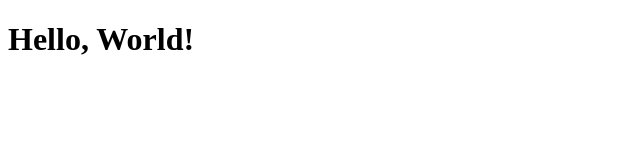
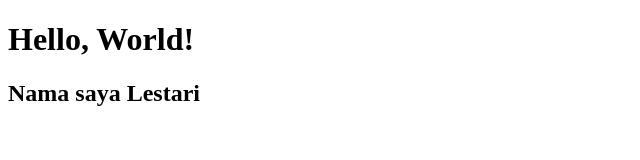
Before and after one commit to rhyuayyy/my-git-project-, a plain HTML site: page index.html in a window 1280 px wide. Shown: the whole page, without its empty margins (0-640 px from the left). Drawn offline with Linux system fonts and the light colour scheme.

Commit message:
first commit

```diff
--- a/index.html
+++ b/index.html
@@ -7,6 +7,7 @@
 
 <body>
     <h1>Hello, World!</h1>
+    <h2> Nama saya Lestari</h2>
 </body>
 
 </html>
```
